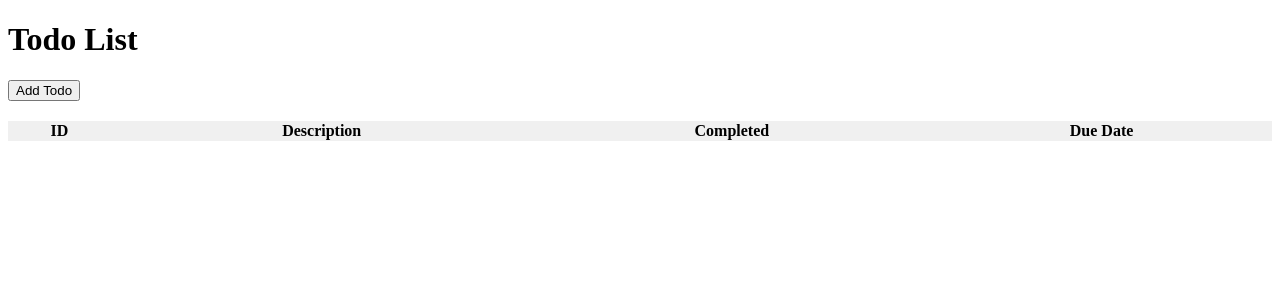
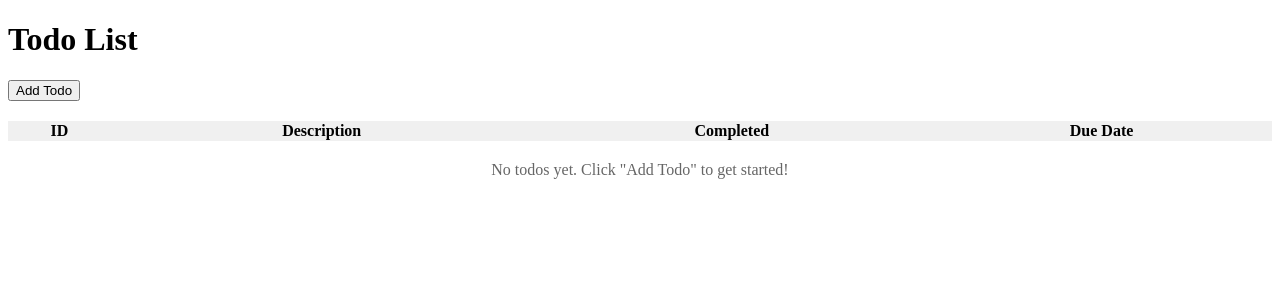
Before and after one commit to DhanushkaChandimal/To-Do-List-App-with-Redux, a React (Vite) app: page / in a window 1280 px wide. Shown: the top 300 px of the page. Built offline with nearby package versions, Linux system fonts and the light colour scheme.

Commit message:
Add empty list message to when there is no todos to display

```diff
--- a/src/components/TodoList.tsx
+++ b/src/components/TodoList.tsx
@@ -40,6 +40,12 @@ const TodoList: React.FC = () => {
                     ))}
                 </tbody>
             </table>
+
+            {todoList.length === 0 && (
+                <p style={{ textAlign: 'center', marginTop: '20px', color: '#666' }}>
+                    No todos yet. Click "Add Todo" to get started!
+                </p>
+            )}
         </div>
     );
 };
```
